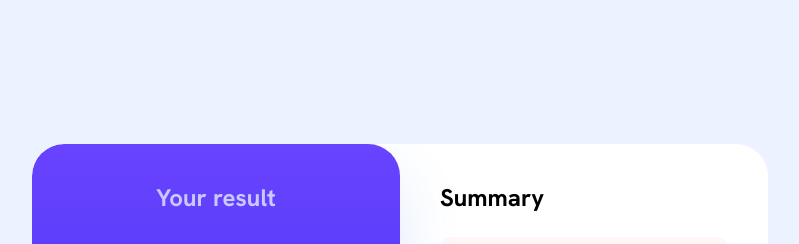
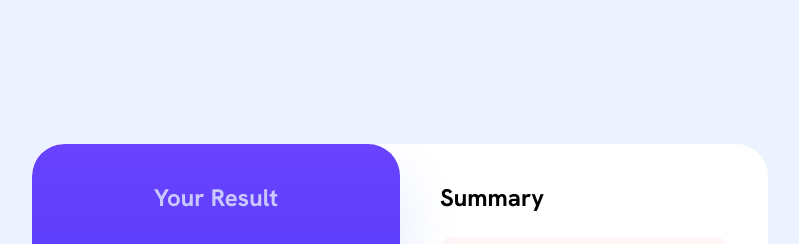
Before and after one commit to tulucalexandru/results-summary-component, a React (Vite) app: page / in a window 1280 px wide. Shown: the top 244 px of the page, without its empty margins (240-1039 px from the left). Built offline with nearby package versions, Linux system fonts and the light colour scheme.

Commit message:
9th commit

```diff
--- a/src/components/ResultCard.tsx
+++ b/src/components/ResultCard.tsx
@@ -5,7 +5,7 @@ import styles from '../styles/ResultCard.module.scss'
 const ResultCard = () => {
     return (
         <Card className={styles.card}>
-            <h1>Your result</h1>
+            <h1>Your Result</h1>
         <Result></Result>
         <h2>Great</h2>
         <p>Your performance exceed 65% of the people
```
